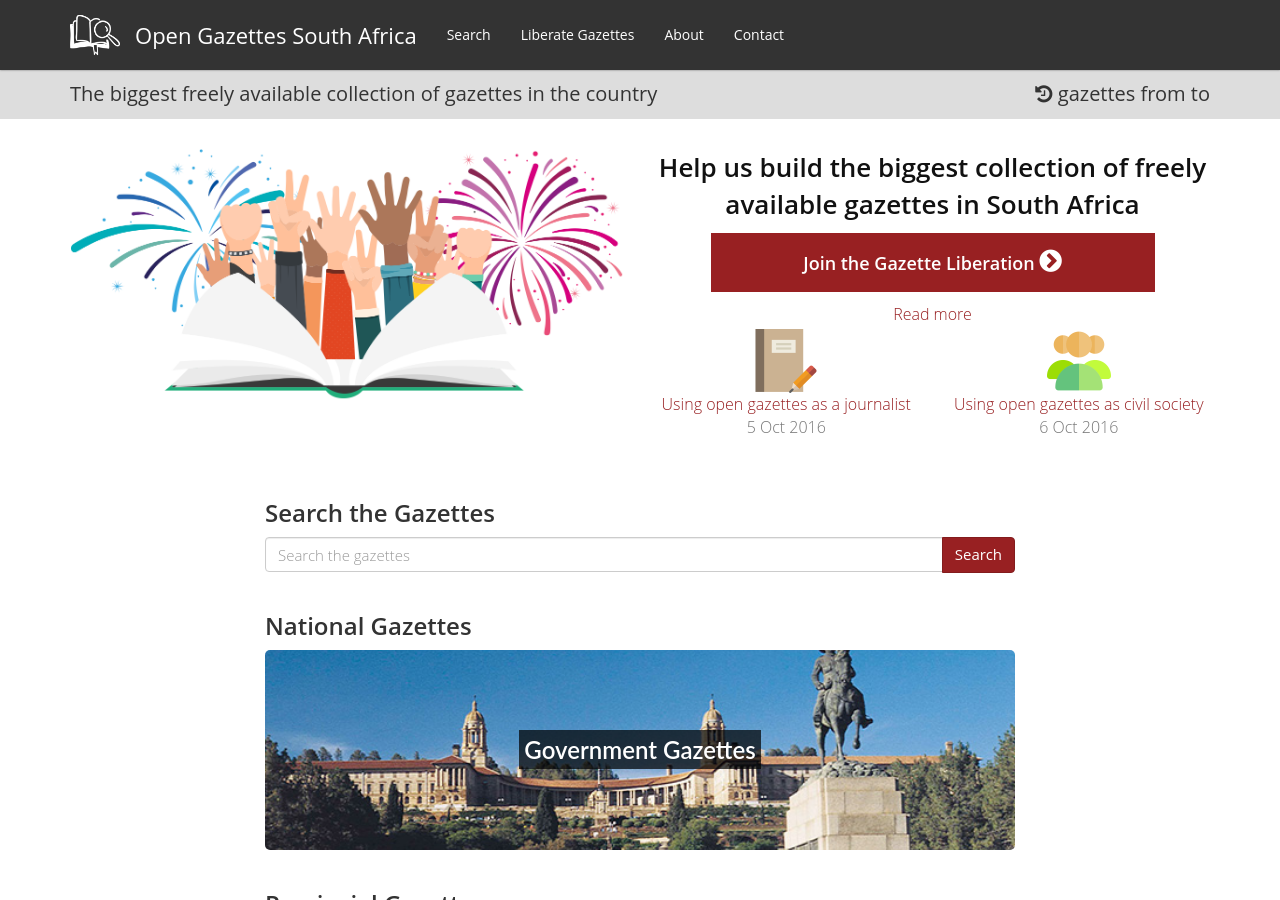
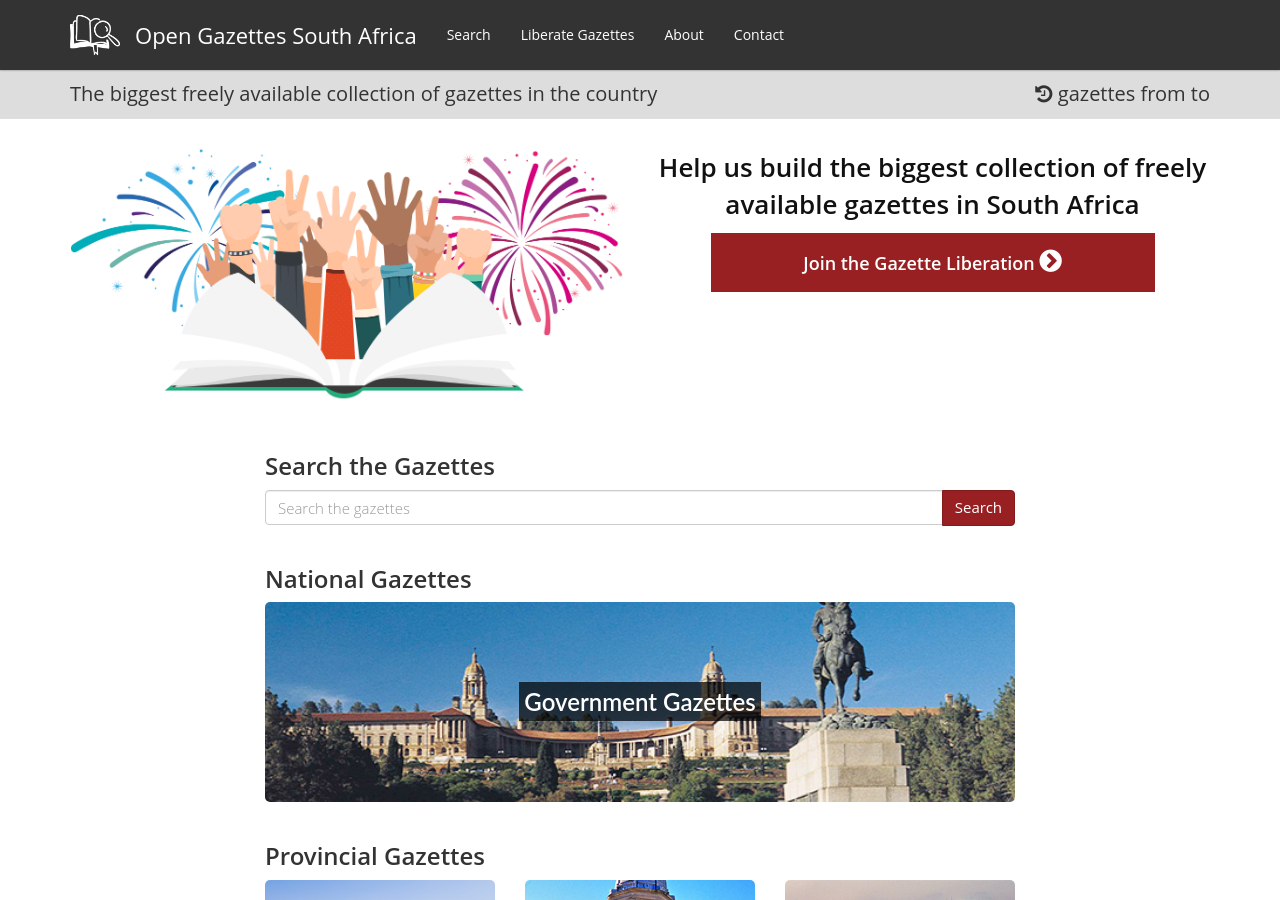
Before and after one commit to OpenUpSA/opengazettes, a Jekyll site: the page built from index.html, in a window 1280 px wide and 900 px high. Built offline with Jekyll 4.4.1, drawn with Linux system fonts in a browser that asks for light colours; comment, search, counter and statistics services are not loaded.

Commit message:
comment out blog posts and read mores until published,

```diff
--- a/about.html
+++ b/about.html
@@ -20,10 +20,10 @@
       <p class="lead">Open Gazettes is the largest freely available online collection of gazettes in South Africa.</p>
       <p><a href="http://code4sa.org/" target="_blank">Code for South Africa</a>, the <a href="http://www.saflii.org/" target="_blank">Southern African Legal Information Institute</a>, <a href="https://indigotrust.org.uk/" target="_blank">Indigo Trust</a> and <a href="https://codeforafrica.org/" target="_blank">Code for Africa</a> are building the biggest collection of freely available gazettes in South Africa.</p>
       <p>Gazettes are a critical source of information and record of South African history. They should be easy to find and use, and freely available to everyone.</p>
-      <a class="readmore" href="#" target="_blank">Read more</a>
+      <!-- <a class="readmore" href="#" target="_blank">Read more</a> -->
   </section>
 
-  <section>
+  <!-- <section>
     <div class="row icons-section">
         <div class="col-xs-6 col-sm-3">
             <img class="icons-cta" src="img/icons/notebook.png" alt="Using open gazettes as a journalist" />
@@ -42,7 +42,7 @@
             <p><a href="#" target="_blank">Putting together opengazettes.org.za</a><br><span class="text-muted">11 Oct 2016</span></p>
         </div>
     </div>
-  </section>
+  </section> -->
 
   <section>
       <h2 id="contact-us">Contact us</h2>
--- a/index.html
+++ b/index.html
@@ -13,10 +13,10 @@
         <div class="banner">
           <p>Help us build the biggest collection of freely available gazettes in South Africa</p>
           <a href="/join" class="big-cta">Join the Gazette Liberation&nbsp;<i class="fa fa-chevron-circle-right" aria-hidden="true"></i></a>
-          <a class="readmore" href="#" target="_blank">Read more</a>
+          <!-- <a class="readmore" href="#" target="_blank">Read more</a> -->
         </div>
 
-        <div class="row icons-section">
+        <!-- <div class="row icons-section">
           <div class="col-sm-6">
               <img class="icons-cta" src="img/icons/notebook.png" alt="Using open gazettes as a journalist" />
               <p><a href="#" target="_blank">Using open gazettes as a journalist</a><br><span class="text-muted">5 Oct 2016</span></p>
@@ -25,7 +25,7 @@
               <img class="icons-cta" src="img/icons/group.png" alt="Using open gazettes as civil society" />
               <p><a href="#" target="_blank">Using open gazettes as civil society</a><br><span class="text-muted">6 Oct 2016</span></p>
           </div>
-        </div>
+        </div> -->
 
       </div>
     </div>
--- a/join.html
+++ b/join.html
@@ -17,12 +17,12 @@
 
 				<p>If you have any government gazettes, in any format (hard copy, PDF, scan, etc), contribute them to our public collection and become a part of the #GazetteLiberation campaign. Encourage and challenge everyone you know to take part too.</p><p>The collection is freely available for anyone to use. Gazettes are available on this website, individually, and in bulk.</p>
 
-        <a class="readmore" href="#" target="_blank">Read more</a>
+                <!-- <a class="readmore" href="#" target="_blank">Read more</a> -->
 
 				<h2>Why are gazettes important?</h2>
 				<p>The Government Gazettes are an official record of South Africa and communicate some of the most important information about the country. And yet, many people cannot find this information or must pay to access it.</p>
 
-        <section>
+        <!-- <section>
             <div class="row icons-section">
                 <div class="col-xs-6 col-sm-3">
                     <img class="icons-cta" src="img/icons/notebook.png" alt="Using open gazettes as a journalist" />
@@ -41,7 +41,7 @@
                     <p><a href="#" target="_blank">Putting together opengazettes.org.za</a><br><span class="text-muted">11 Oct 2016</span></p>
                 </div>
             </div>
-        </section>
+        </section> -->
 
 				<h2>What's in a gazette?</h2>
 				<p>Gazettes contain information like government announcements, by-laws, name changes, corporate agreements and liquidations, land claims, court orders, tenders and more. </p>
```
